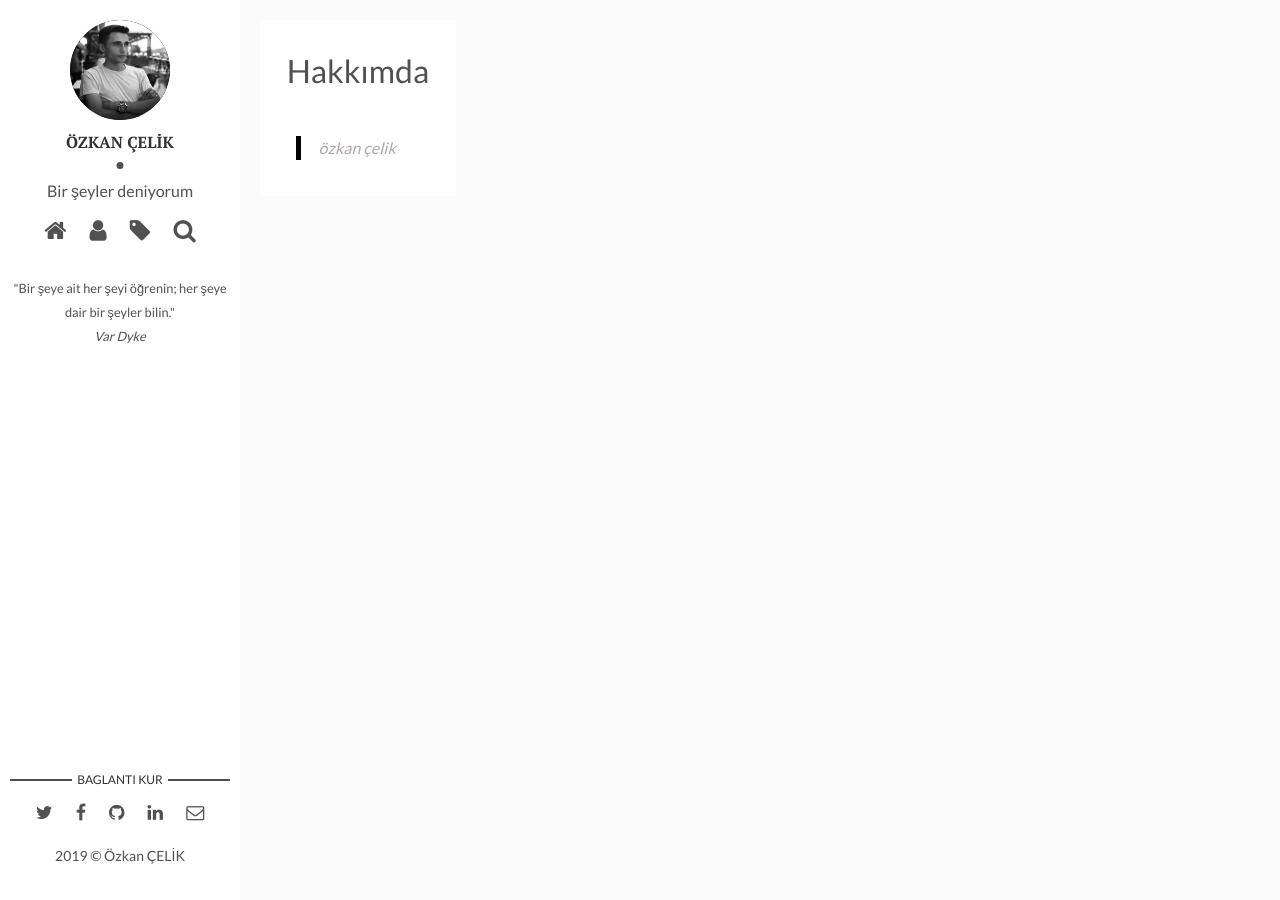
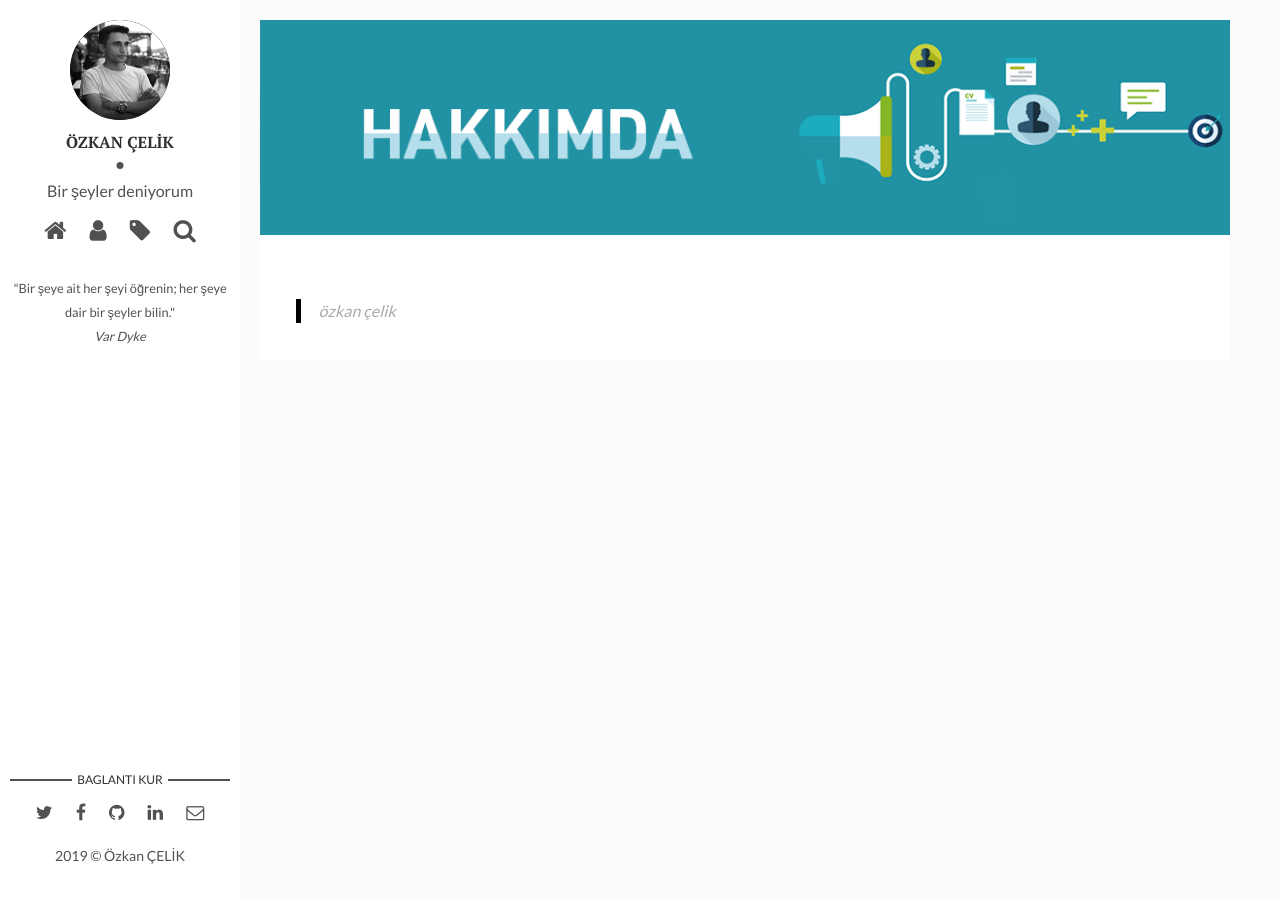
Before and after one commit to ozkan/ozkan.github.io, a Jekyll site: the page built from about.md, in a window 1280 px wide. Built offline with Jekyll 4.4.1, drawn with Linux system fonts in a browser that asks for light colours.

Commit message:
about_us.png eklendi

```diff
--- a/about.md
+++ b/about.md
@@ -1,9 +1,9 @@
 ---
 layout: basic
-title: Hakkımda
+title:
 date:
 description:  Özkan Çelik
-img:  # Add image post (optional)
+img: about_us.png # Add image post (optional)
 tags: # add tag
 type: about
 disqus_disabled: true
```
Also changed, not shown: assets/img/about_us.png (added).
